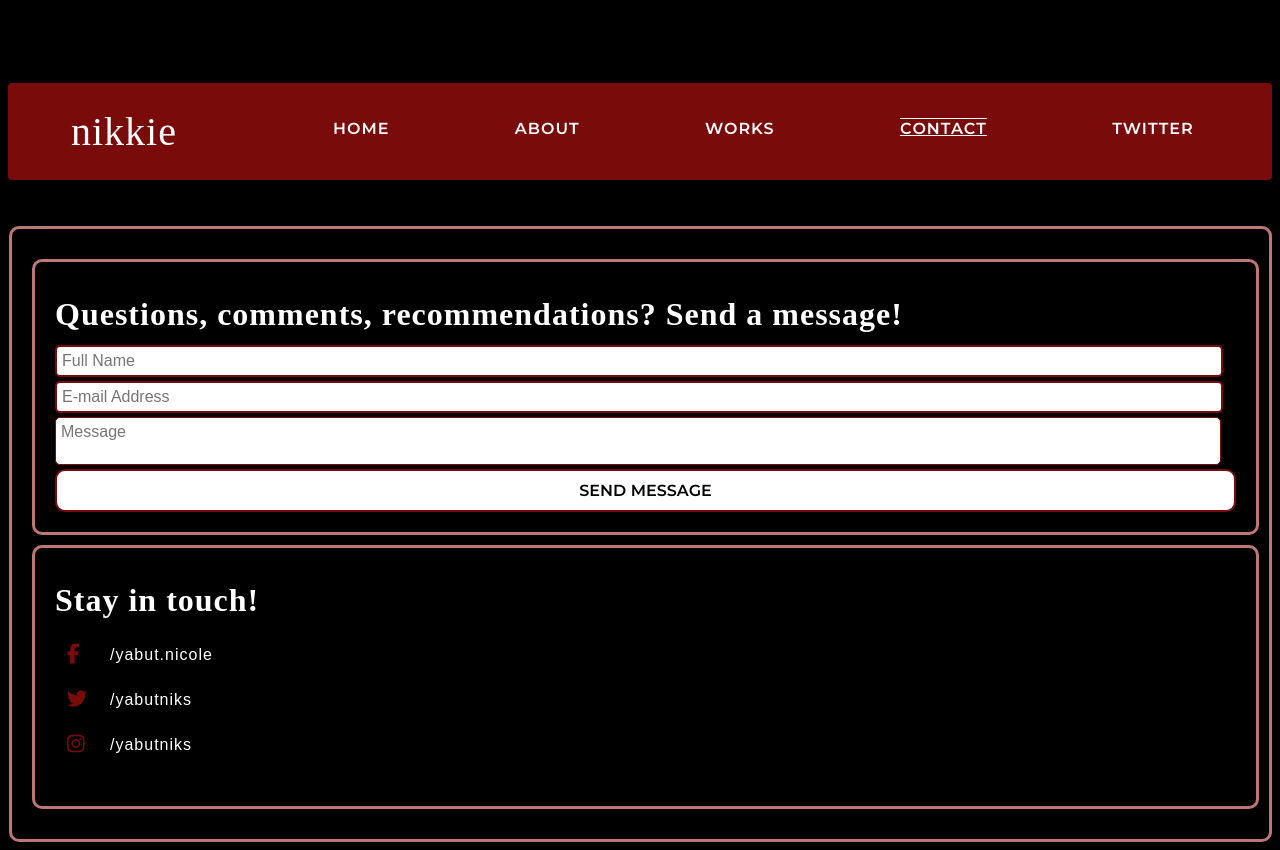
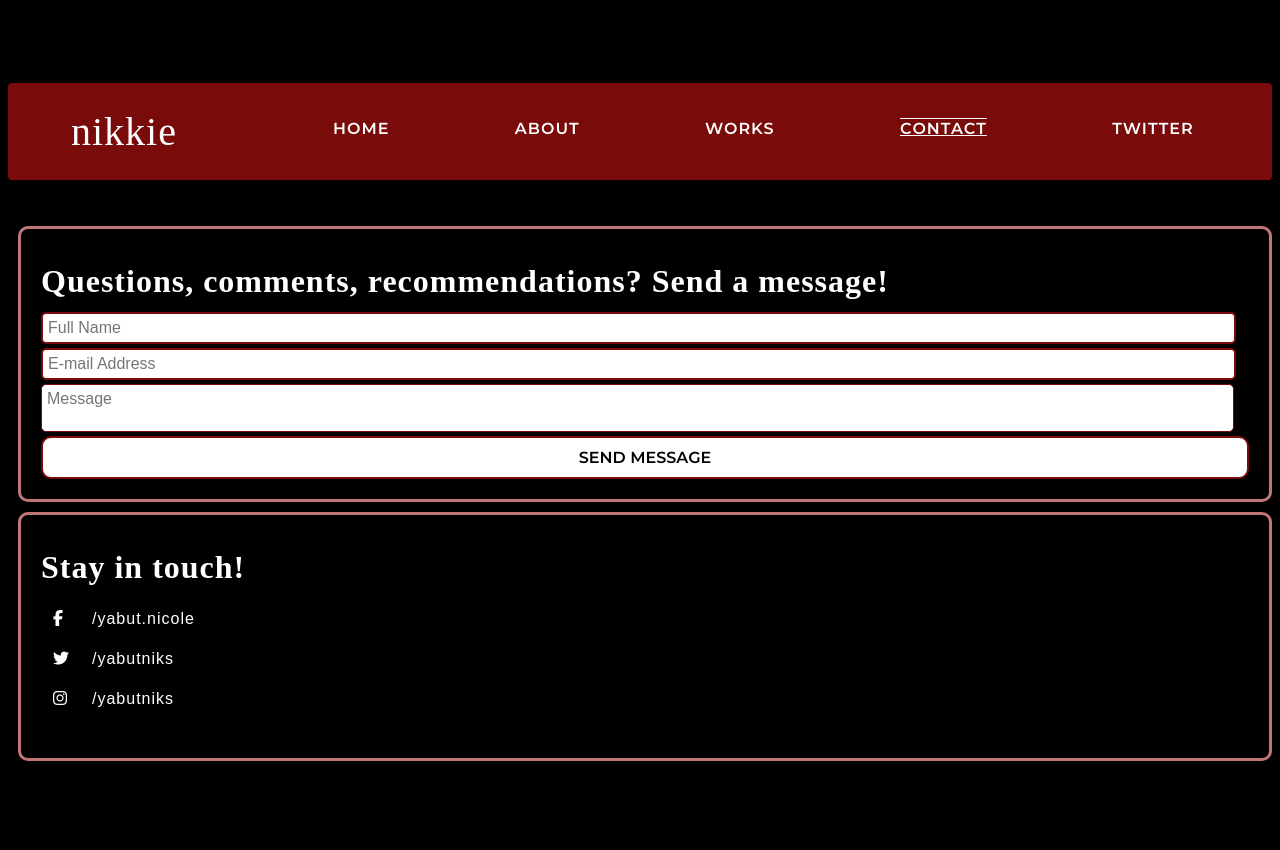
Before and after one commit to nikkieyabut/portfolio, a PHP site: page /contact.html in a window 1280 px wide. Shown: the part 500-1350 px from the top of the page. After the commit the page ends 1261 px from the top, so only its background shows below. Run offline with PHP 8.4, Linux system fonts and the light colour scheme; some libraries are stand-ins or nearby versions; some web fonts are replaced.

Commit message:
modified:   CSS/stylesheet.css 	modified:   contact.html

```diff
--- a/CSS/stylesheet.css
+++ b/CSS/stylesheet.css
@@ -176,7 +176,7 @@ button:hover {
 }
 
 
-/************ CONTAINER USED IN EVERY PAGE (EXCEPT FOR CONTACT) *****************/
+/************ CONTAINER USED IN EVERY PAGE *****************/
 
 .containing {
 	margin-top: 10px;
@@ -187,46 +187,10 @@ button:hover {
 	border-radius: 10px;
 }
 
-/******************* CONTACT PAGE CONTAINERS ***********************/
-
-.contact-containerbig {
-	margin-top: 10px;
-	margin-left: 1px;
-	padding-right: 10px;
-	padding-left: 10px;
-	padding-top: 20px;
-	padding-bottom: 30px;
-	border-style: solid;
-	border-color: #be7676;
-	border-radius: 10px;
-}
-
-.contact-container1 {
-	width: 45%;
-	height: 40%;
-	position: relative;
-	margin-top: 10px;
-	margin-left: 1px;
-	padding: 20px;
-	border-style: solid;
-	border-color: #be7676;
-	border-radius: 10px;
-}
-
-.contact-container2 {
-	width: 45%;
-	position: relative;
-	margin-top: -260px;
-	margin-left: 630px;
-	padding: 20px;
-	border-style: solid;
-	border-color: #be7676;
-	border-radius: 10px;
-}
 
 /************** CONTACT PAGE CONTAINER 1 (FORM) **********************/
 
-.containing-input input {
+.contact-input input {
 	font-family: "Helvetica";
 	font-size: 16px;
 	width: 98%;
@@ -239,7 +203,7 @@ button:hover {
 	margin-bottom: 4px;
 }
 
-.containing-input textarea {
+.contact-input textarea {
 	font-family: "Helvetica";
 	font-size: 16px;
 	width: 98%;
@@ -250,13 +214,6 @@ button:hover {
 	border-radius: 5px;
 	border-style: solid;
 	border-color: #7a0b0b;
-}
-
-/*************** CONTACT PAGE CONTAINER 2 (STAY IN TOUCH) ******************/
-
-.contact-logo {
-	font-size: 20px;
-	color: #7a0b0b;
 }
 
 /******************** WORKS PAGE CONTAINER ************************/
--- a/contact.html
+++ b/contact.html
@@ -50,7 +50,7 @@
 
 	<!------------------ MESSAGE BOX------------------>
 
-	<div class="containing containing-input">
+	<div class="containing contact-input">
 		<h1>Questions, comments, recommendations? Send a message!</h1>
 		<form action="under-construction.html">
 			<input type="text" name="first_name" id="first_name" placeholder="Full Name" required="1">
```
